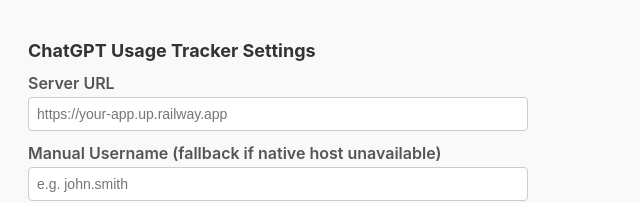
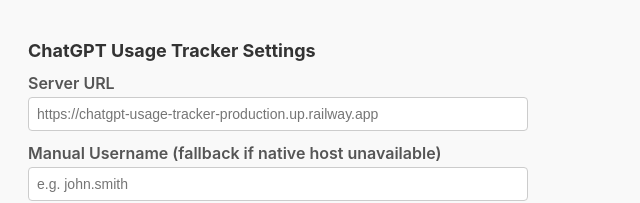
Before and after one commit to TerrorBlade2002/chatgpt-usage-tracker, a browser extension: page extension/options.html in a window 1280 px wide. Shown: the top 203 px of the page, without its empty margins (0-640 px from the left). Drawn offline with Linux system fonts and the light colour scheme.

Commit message:
fix: update options.html placeholder to actual server URL

```diff
--- a/extension/options.html
+++ b/extension/options.html
@@ -16,7 +16,7 @@
 <h1>ChatGPT Usage Tracker Settings</h1>
 
 <label for="serverUrl">Server URL</label>
-<input id="serverUrl" placeholder="https://your-app.up.railway.app" />
+<input id="serverUrl" placeholder="https://chatgpt-usage-tracker-production.up.railway.app" />
 
 <label for="manualUsername">Manual Username (fallback if native host unavailable)</label>
 <input id="manualUsername" placeholder="e.g. john.smith" />
```
